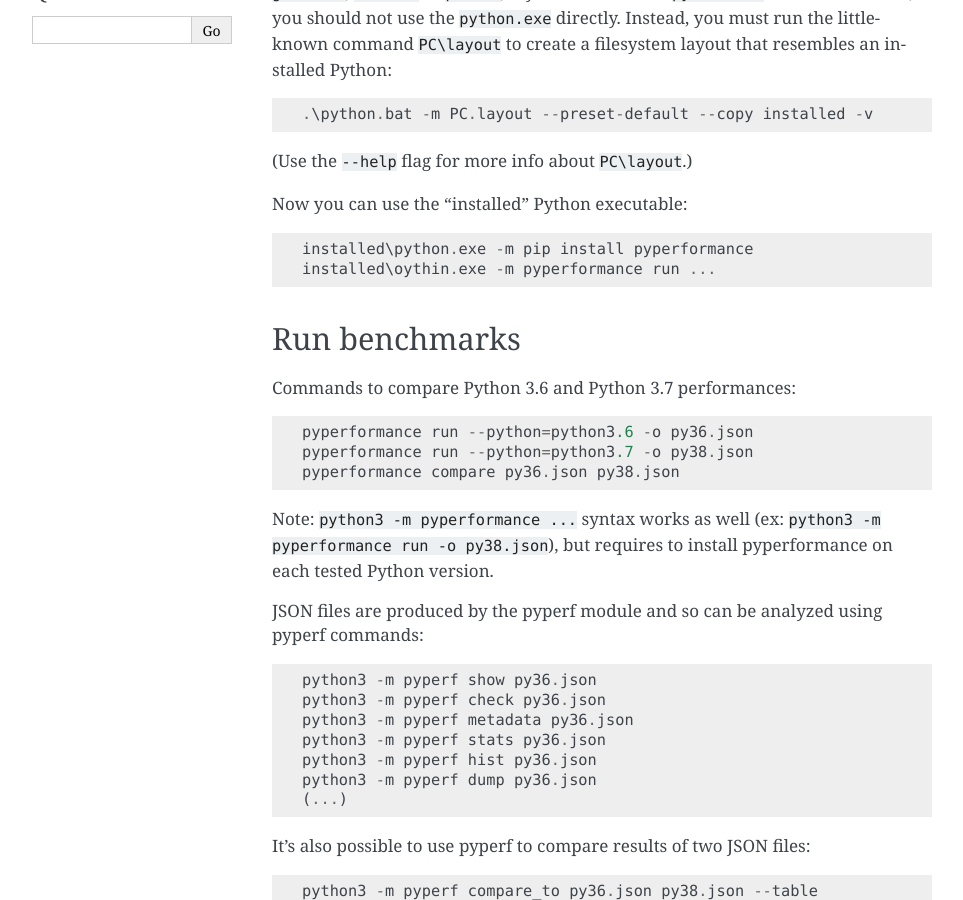
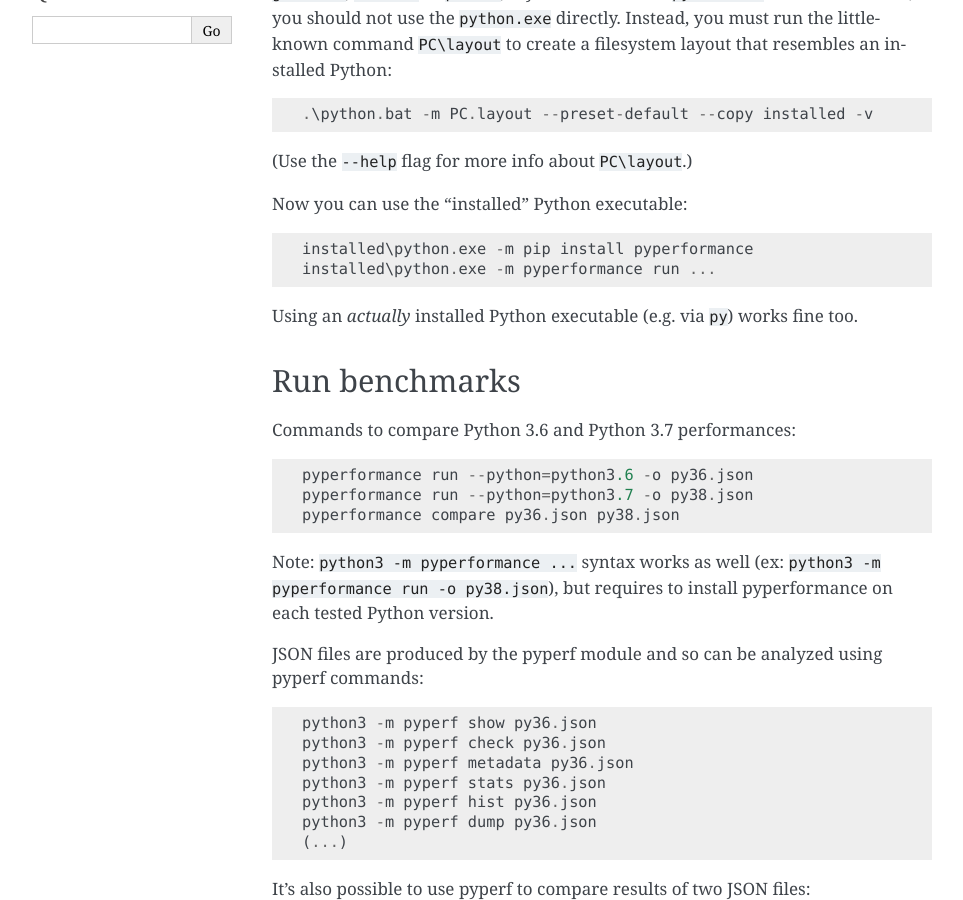
Before and after one commit to python/pyperformance, a Sphinx documentation site: the page built from doc/usage.rst, in a window 1280 px wide and 900 px high, scrolled down 799 px. Shown: the whole window, without its empty margins (148-1111 px from the left). Built offline with Sphinx 7.4.7, drawn with Linux system fonts in a browser that asks for light colours.

Commit message:
Fix typo; add a sentence

```diff
--- a/doc/usage.rst
+++ b/doc/usage.rst
@@ -44,7 +44,10 @@ to create a filesystem layout that resembles an installed Python::
 Now you can use the "installed" Python executable::
 
     installed\python.exe -m pip install pyperformance
-    installed\oythin.exe -m pyperformance run ...
+    installed\python.exe -m pyperformance run ...
+
+Using an *actually* installed Python executable (e.g. via ``py``)
+works fine too.
 
 
 Run benchmarks
```
